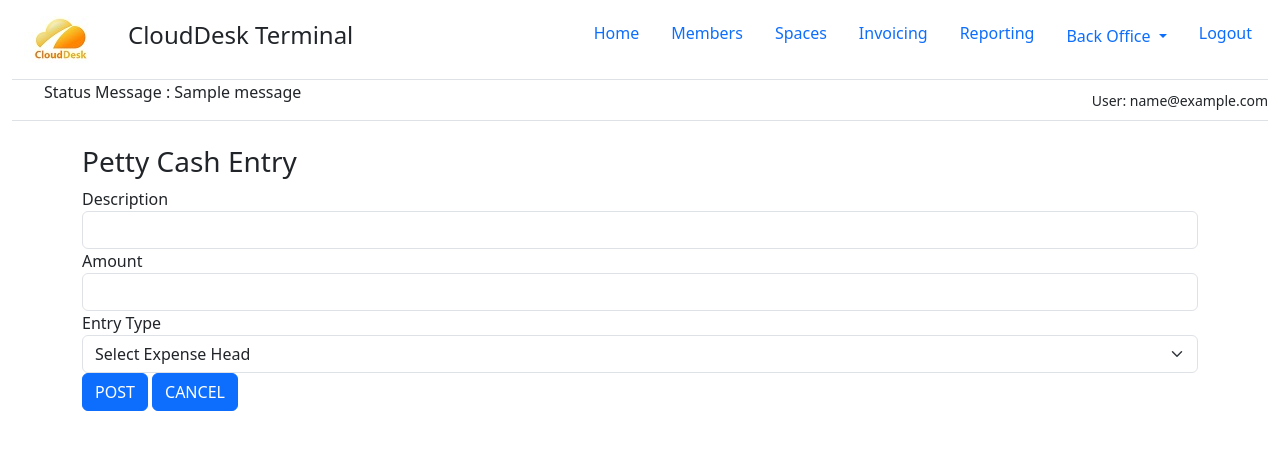
After one commit to farman3074/cloud-desk, a Flask app: page /pettycash in a window 1280 px wide. The commit adds this page. Shown: the top 450 px of the page. Run offline with Flask 3, Linux system fonts and the light colour scheme; a user stored in the database is signed in; tables that the repository leaves empty hold one stand-in row (values such as "Sample post"); one stand-in notice (Sample message) is shown; some libraries are stand-ins or nearby versions.

Commit message:
added ledger and petty forms and commits

```diff
--- a/app.py
+++ b/app.py
@@ -1,7 +1,7 @@
 from flask import Flask,render_template,request,redirect,flash
 #import datafile
 from datetime import datetime
-from database import load_members_from_db,load_member_from_db, commit_member_to_db, load_spaces_from_db, load_space_from_db, commit_space_to_db, commit_booking_to_db,commit_query_to_db,load_bookings_from_db,commit_invoice_to_db,load_invoices_from_db,load_invoiceLI_from_db,load_invoice_from_db,load_active_members_from_db,creat_monthly_invoice
+from database import load_members_from_db,load_member_from_db, commit_member_to_db, load_spaces_from_db, load_space_from_db, commit_space_to_db, commit_booking_to_db,commit_query_to_db,load_bookings_from_db,commit_invoice_to_db,load_invoices_from_db,load_invoiceLI_from_db,load_invoice_from_db,load_active_members_from_db,creat_monthly_invoice,commit_ledger_to_db
 from flask_sqlalchemy import SQLAlchemy
 from flask_login import UserMixin, LoginManager
 from flask_login import login_user, login_required, logout_user, current_user
@@ -225,6 +225,48 @@ def show_accounting():
 #  return render_template("accounting.html", title="Back Office", userName=current_user.userEmail, userGroup = current_user.userGroup)
   return render_template("testheader.html", title="Dash Board", userName=current_user.userEmail, userGroup = current_user.userGroup)
 
+@app.route("/ledger")
+@login_required
+def new_ledger():
+  return render_template("ledger.html", title="Ledger Entry", userName=current_user.userEmail, userGroup = current_user.userGroup)
+
+
+@app.route("/pettycash")
+@login_required
+def new_petty():
+  return render_template("pettycash.html", title="Petty Cash Entry", userName=current_user.userEmail, userGroup = current_user.userGroup)
+
+@app.route("/commitledger",methods =["POST"])
+@login_required
+def commit_ledger():
+
+  amount = int(request.form.get("amount"))
+  description = request.form.get("instrumentRef") + "-" + request.form.get("instrumentDate") + "-" + request.form.get("desc")
+  entryType = request.form.get("entryType")
+
+  if entryType != "InvDeposit" or entryType != "ODeposit":
+    amount = amount * -1
+
+  query = "insert into ledger (entryDate,entryRef,entryType,entryDesc,entryValue) values ('" + datetime.now().strftime("%Y-%m-%d %H:%M:%S") + "',0,'" + entryType + "','" + description + "'," + str(amount) + ")"
+
+  ledgerID = commit_ledger_to_db(query)
+
+  # update petty cash register for Petty Cash withdrawls
+  if entryType == "Petty":
+    query = "insert into pettycash (entryDate,entryDesc,entryValue,entryRef) values ('" + datetime.now().strftime("%Y-%m-%d %H:%M:%S") + "','Petty Cash addition'," + str(amount * -1) + ",'" + str(ledgerID['ID']) + "')"
+    result = commit_query_to_db(query)
+
+  flash('Entry posted in ledger')
+  return redirect("/ledger")
+
+@app.route("/commitpetty",methods =["POST"])
+@login_required
+def commit_petty():
+  amount = int(request.form.get("amount"))
+  query = "insert into pettycash (entryDate,entryDesc,entryValue,entryRef,entryHead) values ('" + datetime.now().strftime("%Y-%m-%d %H:%M:%S") + "','"+ request.form.get("desc") +"'," + str(amount * -1) + ",0,'" + request.form.get("expHead") + "')"
+  result = commit_query_to_db(query)
+  flash('Entry posted in Petty Cash Register')
+  return redirect("/pettycash")
 
 
 @app.route("/logout")
--- a/templates/header.html
+++ b/templates/header.html
@@ -86,7 +86,7 @@
 -->
 
 <div class="container-fluid">
-    <header class="d-flex flex-wrap justify-content-left py-3 mb-4 border-bottom">
+    <header class="d-flex flex-wrap justify-content-left py-3 mb-0 border-bottom">
       <a href="#" class="d-flex align-items-center mb-3 mb-md-0 me-md-auto text-dark text-decoration-none">
 
       <!--<nav class="navbar navbar-expand-lg bg-body-tertiary">-->
@@ -112,8 +112,8 @@
           Back Office
         </a>
         <div class="dropdown-menu" aria-labelledby="navbarDropdown">
-          <a class="dropdown-item" href="#">Petty Cash Postings</a>
-          <a class="dropdown-item" href="#">Ledger Postings</a>
+          <a class="dropdown-item" href="/pettycash">Petty Cash Postings</a>
+          <a class="dropdown-item" href="/ledger">Ledger Postings</a>
           <div class="dropdown-divider"></div>
           <a class="dropdown-item" href="#">Extras Posting</a>
         </div>
@@ -124,9 +124,6 @@
         <li class="nav-item"><a href="/logout" class="nav-link"><h6>Logout</h6></a>
         </li>
       </ul>
-      <span class="navbar-text">
-        <small>   User: {{userName}}</small>
-      </span>
     </header>
 <!-- <P>Welcome {{userName}}</P> -->
 <!--  </nav>-->
@@ -137,14 +134,22 @@
     <script src="https://cdn.jsdelivr.net/npm/popper.js@1.12.9/dist/umd/popper.min.js" integrity="sha384-ApNbgh9B+Y1QKtv3Rn7W3mgPxhU9K/ScQsAP7hUibX39j7fakFPskvXusvfa0b4Q" crossorigin="anonymous"></script>
     <script src="https://cdn.jsdelivr.net/npm/bootstrap@4.0.0/dist/js/bootstrap.min.js" integrity="sha384-JZR6Spejh4U02d8jOt6vLEHfe/JQGiRRSQQxSfFWpi1MquVdAyjUar5+76PVCmYl" crossorigin="anonymous"></script>
 
+<!--<div class="b-example-divider"></div>-->
+
+<div class="container-fluid">
+         <header class="d-flex flex-wrap justify-content-left py-0 mb-4 border-bottom">
+      <a href="#" class="d-flex align-items-center mb-3 mb-md-0 me-md-auto text-dark text-decoration-none">
    {% with messages = get_flashed_messages() %}
   {% if messages %}
     <ul class=flashes>
     {% for message in messages %}
-      <li>{{ message }}</li>
+      <div>Status Message : {{ message }}</div>
     {% endfor %}
     </ul>
   {% endif %}
 {% endwith %}
-
-  <div class="b-example-divider"></div>
+        </a>
+      <span class="navbar-text">
+        <small>   User: {{userName}}</small>
+      </span>
+    </div>
--- /dev/null
+++ b/templates/pettycash.html
@@ -0,0 +1,47 @@
+<!doctype html>
+<html lang="en">
+  <head>
+    <meta charset="utf-8">
+    <meta name="viewport" content="width=device-width, initial-scale=1">
+    <title>Cloud Desk Application</title>
+    <link href="https://cdn.jsdelivr.net/npm/bootstrap@5.3.0-alpha1/dist/css/bootstrap.min.css" rel="stylesheet" integrity="sha384-GLhlTQ8iRABdZLl6O3oVMWSktQOp6b7In1Zl3/Jr59b6EGGoI1aFkw7cmDA6j6gD" crossorigin="anonymous">
+  </head>
+
+  <body>
+
+    {% include 'header.html' %}
+
+    <div class="container">
+          <h3>Petty Cash Entry</h3>
+
+          <form action="/commitpetty" method="POST">
+          <div class="form-group">
+               <label>Description</label>
+               <input type="text" class="form-control" name="desc" >
+             </div>
+            <div class="form-group">
+        <label>Amount</label>
+        <input type="number" class="form-control" name="amount" >
+                </div>
+              <div class="form-group">
+              <label>Entry Type</label>
+              <select class="form-select" aria-label="select" name = "expHead" >
+          <option selected>Select Expense Head</option>
+          <option value = 'Fuel'>Fuel</option>
+          <option value = 'Entertainment'>Entertainment</option>
+          <option value = 'Housekeeping'>Housekeeping Purchases</option>
+          <option value = 'Repair'>Repair Maintenance</option>
+          <option value = 'Grocery'>Grocery</option>
+          <option value = 'Bills'>Bills</option>
+          <option value = 'Purchase'>Other Purchases</option>
+        </select>
+            </div>
+
+             <div class="form-group">
+        <button type="submit" class="btn btn-primary">POST</button>
+       <a class="btn btn-primary" href="/dashboard" role="button">CANCEL</a>
+             </div>
+      </form>
+    </div>
+  </body>
+</html>
```
Also changed, not shown: database.py (+9 -0 lines), templates/ledger.html (added, +54 -0 lines), templates/payinvoice.html (deleted, +0 -41 lines).
